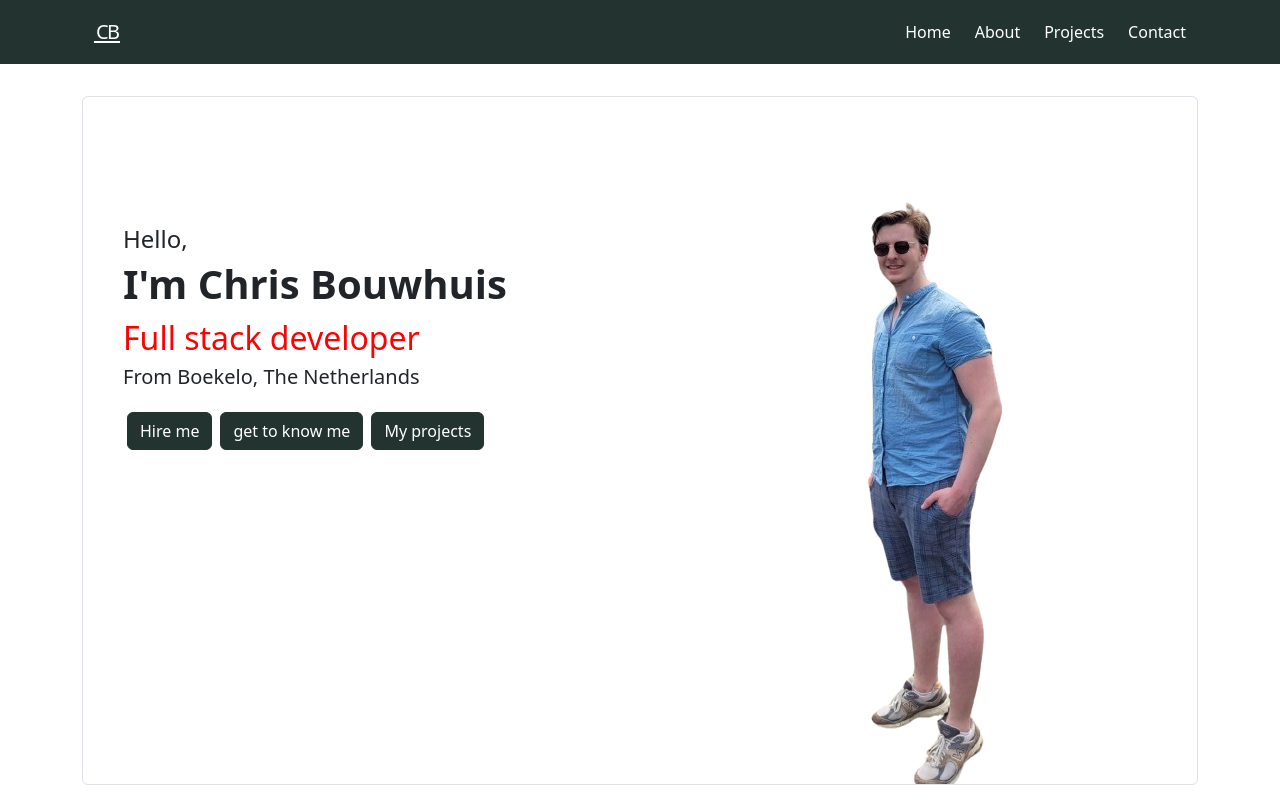
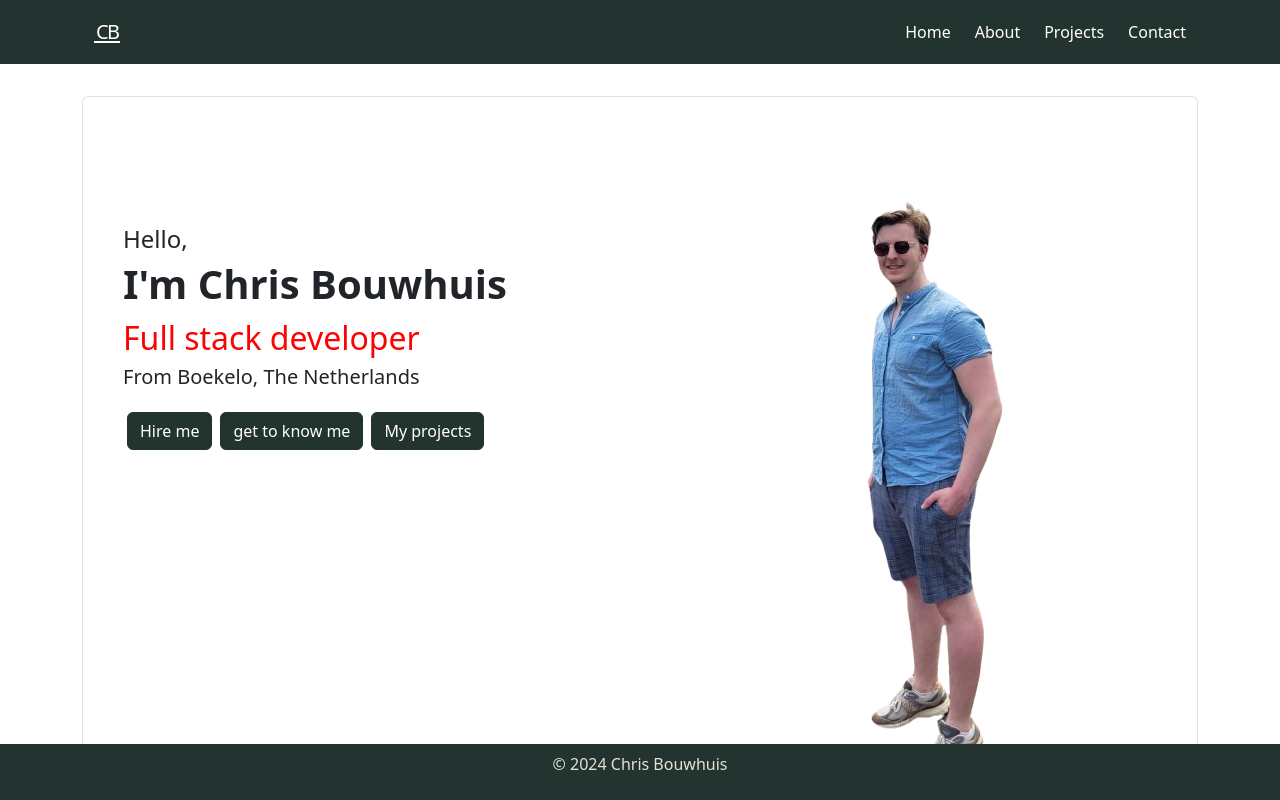
Before and after one commit to ChrisBouwhuis/Portfolio-Bootstrap-Vue, a Vue app: page / in a window 1280 px wide. Built offline with nearby package versions, Linux system fonts and the light colour scheme.

Commit message:
added a footer

```diff
--- a/src/App.vue
+++ b/src/App.vue
@@ -30,7 +30,11 @@ import NavLink from '@/components/nav-link.vue'
 
   <RouterView />
 
-<!--  todo: create footer-->
+  <footer class="bg-primary text-secondary fixed-bottom">
+    <div class="container">
+      <p class="text-center p-2">© 2024 Chris Bouwhuis</p>
+    </div>
+  </footer>
 </template>
 
 <style scoped></style>
```
